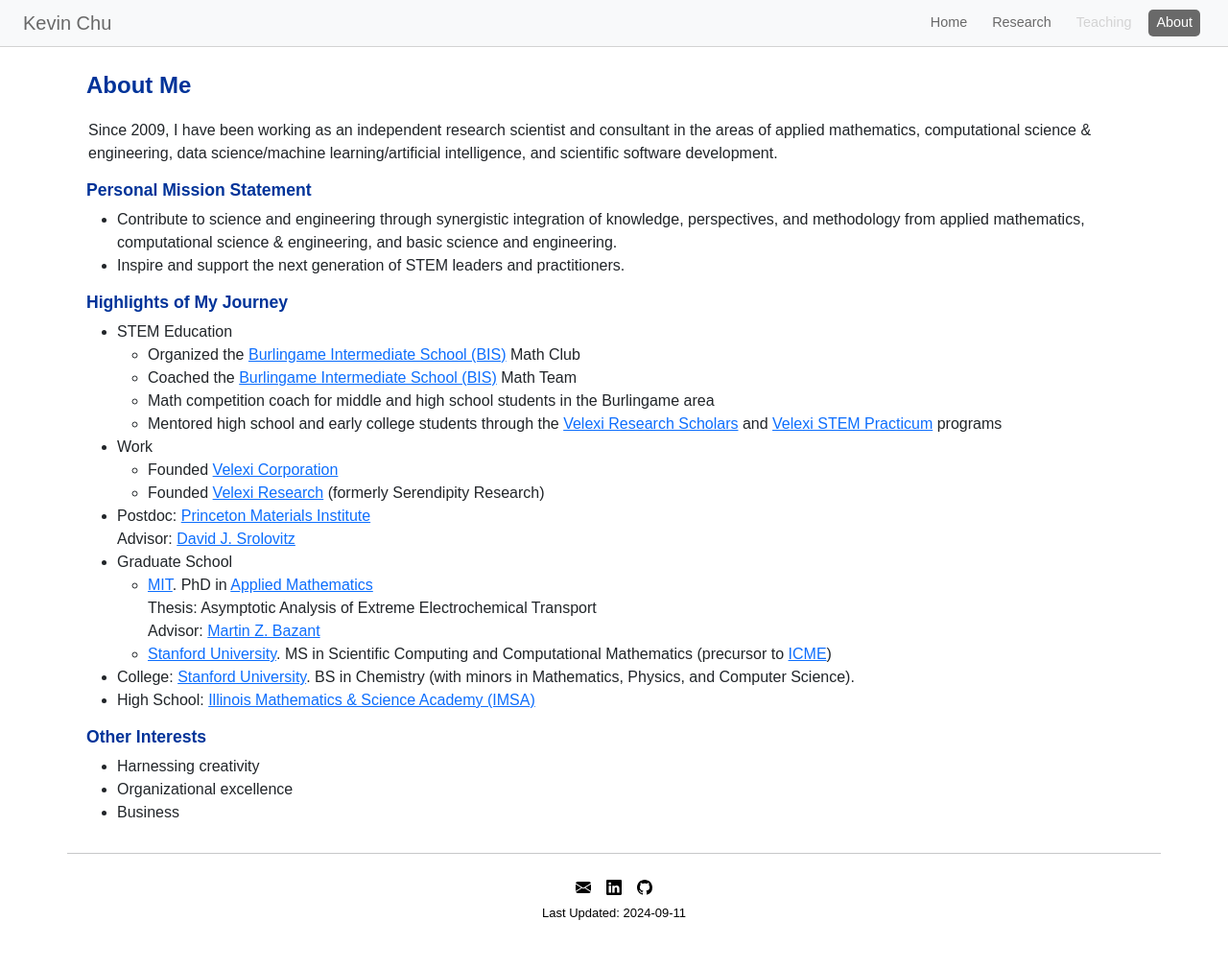
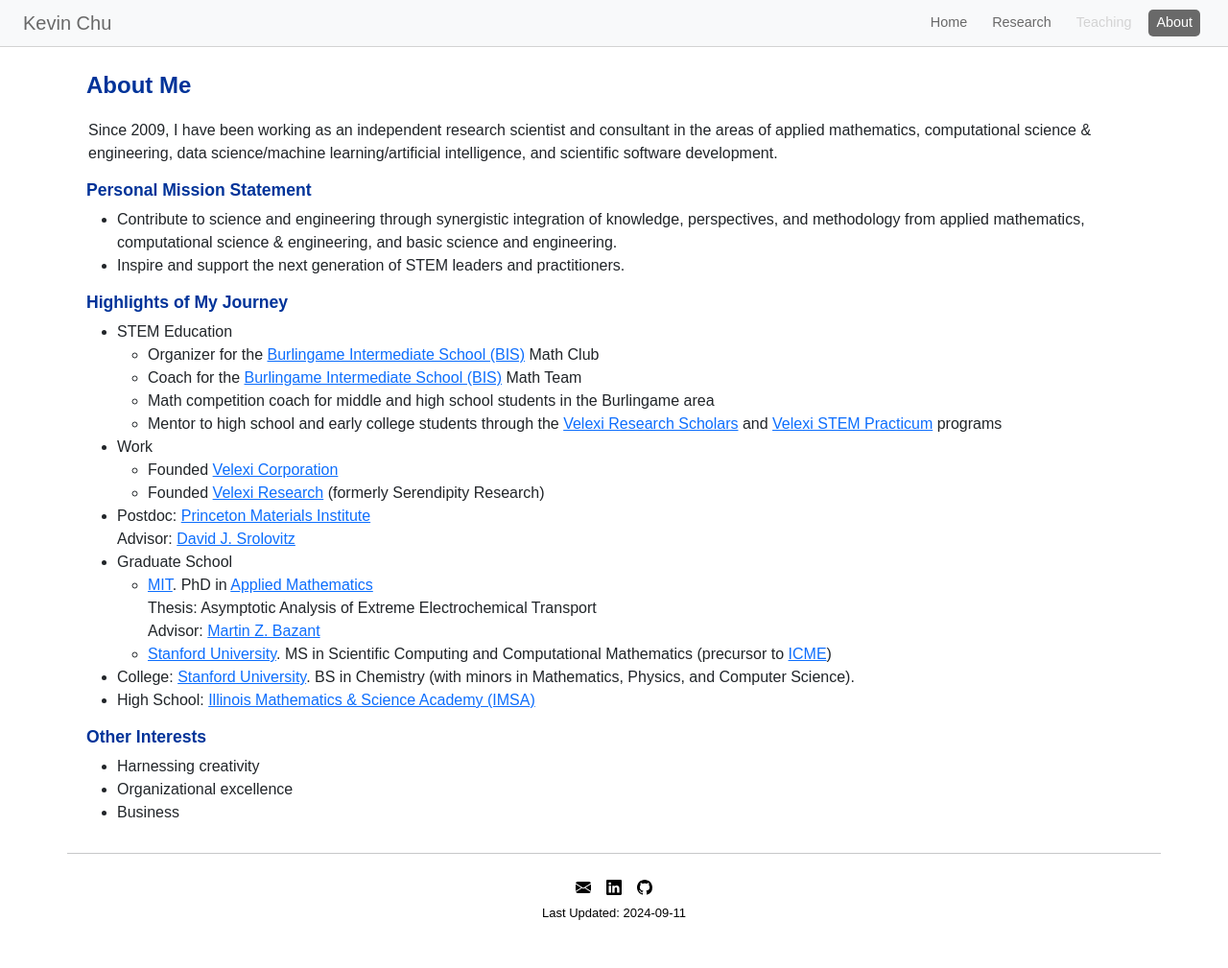
Before and after one commit to ktchu/ktchu.github.io, a Jekyll site: the page built from about.html, in a window 1280 px wide. Shown: the whole page at 96% size. Built offline with Jekyll 4.4.1, drawn with Linux system fonts in a browser that asks for light colours.

Commit message:
Polish about page.

```diff
--- a/about.html
+++ b/about.html
@@ -30,13 +30,13 @@ permalink: /about/
       STEM Education
       <ul>
         <li>
-          Organized the
+          Organizer for the
           <a href="https://bis.burlingameschools.org/">Burlingame Intermediate School
             (BIS)</a>
           Math Club
         </li>
         <li>
-          Coached the
+          Coach for the
           <a href="https://bis.burlingameschools.org/">Burlingame Intermediate School
             (BIS)</a>
           Math Team
@@ -46,7 +46,7 @@ permalink: /about/
           area
         </li>
         <li>
-          Mentored high school and early college students through the
+          Mentor to high school and early college students through the
           <a href="http://velexi.com/outreach/">Velexi Research Scholars</a>
           and
           <a href="http://velexi.com/outreach/">Velexi STEM Practicum</a> programs
```
